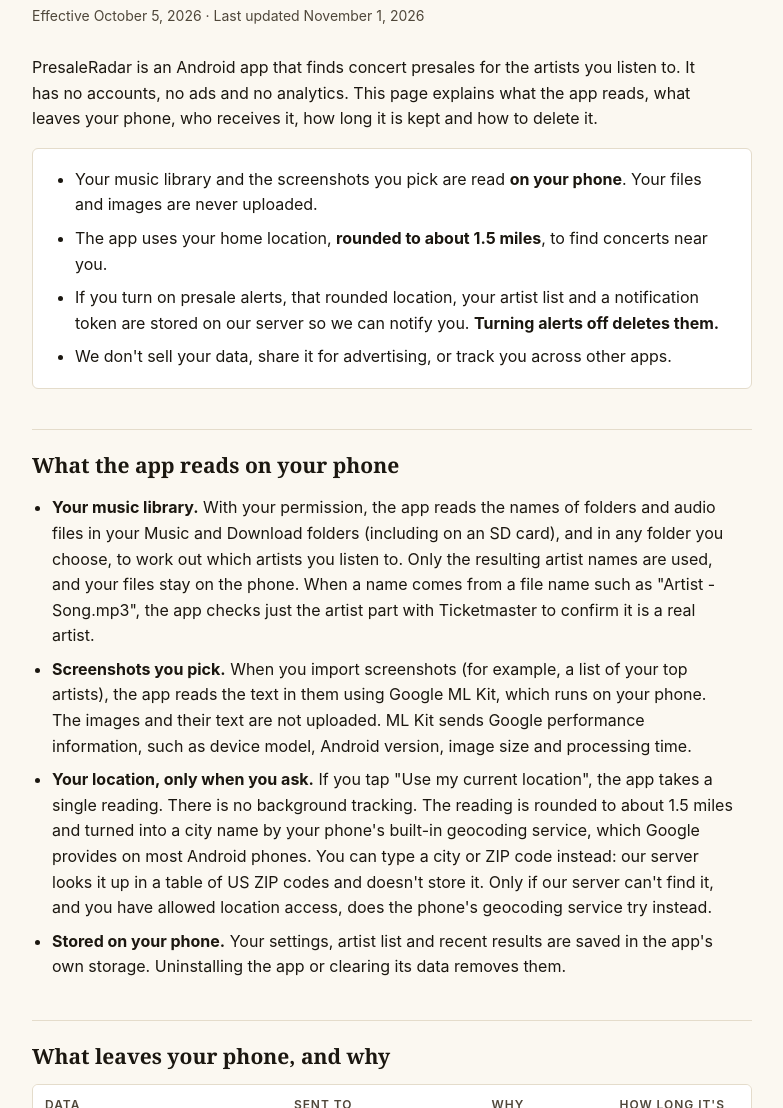
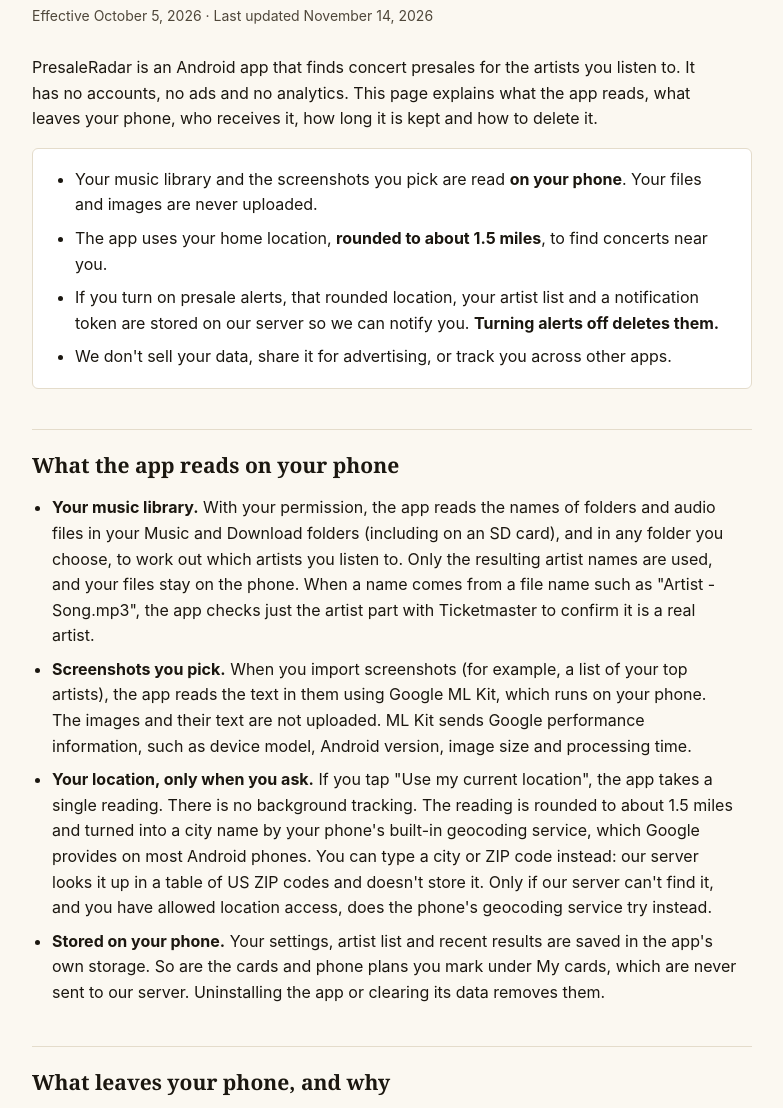
Before and after one commit to kennyt200/presaleradar, a plain HTML site: page privacy.html in a window 1280 px wide. Shown: the part 115-1223 px from the top of the page, without its empty margins (248-1031 px from the left). Drawn offline with Linux system fonts and the light colour scheme.

Commit message:
Add files via upload

```diff
--- a/privacy.html
+++ b/privacy.html
@@ -85,7 +85,7 @@
 <main>
   <p class="brand">PresaleRadar</p>
   <h1>Privacy Policy</h1>
-  <p class="dates">Effective October 5, 2026 · Last updated November 1, 2026</p>
+  <p class="dates">Effective October 5, 2026 · Last updated November 14, 2026</p>
 
   <p>PresaleRadar is an Android app that finds concert presales for the artists you listen to.
   It has no accounts, no ads and no analytics. This page explains what the app reads, what
@@ -123,7 +123,9 @@
     looks it up in a table of US ZIP codes and doesn't store it. Only if our server can't find it,
     and you have allowed location access, does the phone's geocoding service try instead.</li>
     <li><strong>Stored on your phone.</strong> Your settings, artist list and recent results are
-    saved in the app's own storage. Uninstalling the app or clearing its data removes them.</li>
+    saved in the app's own storage. So are the cards and phone plans you mark under My cards,
+    which are never sent to our server. Uninstalling the app or clearing its data removes
+    them.</li>
   </ul>
 
   <h2>What leaves your phone, and why</h2>
@@ -209,7 +211,9 @@
     <a href="https://policies.google.com/privacy">Privacy policy</a></li>
   </ul>
   <p>When you open a concert, the ticket seller's website opens in your browser, and its own
-  privacy policy applies there. If you choose to share the app's debug report, it contains your
+  privacy policy applies there. If you tap Add to calendar on a presale, the artist, presale and
+  show details open in Google Calendar so you can save them, and Google's privacy policy applies
+  there. If you choose to share the app's debug report, it contains your
   artist list, city name and app diagnostics, and goes only where you send it.</p>
   <p>We don't sell personal information, and we don't share it with advertisers or data
   brokers.</p>
```
